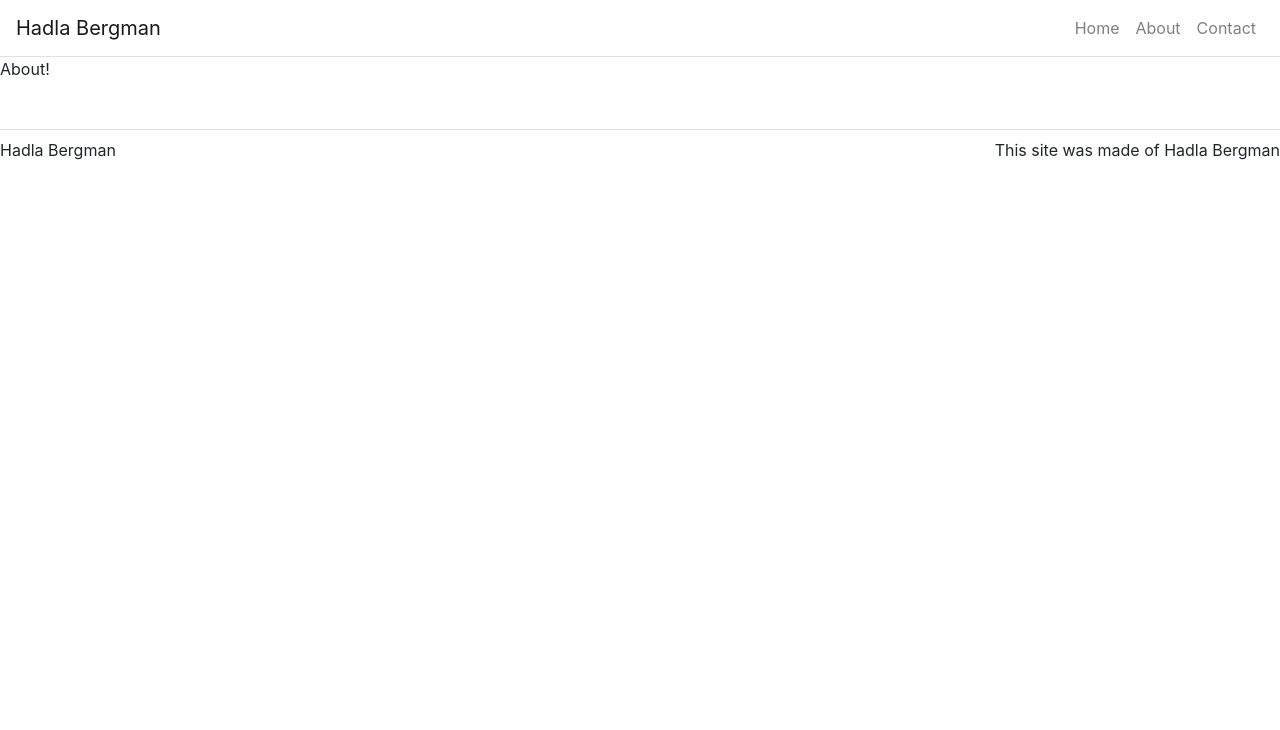
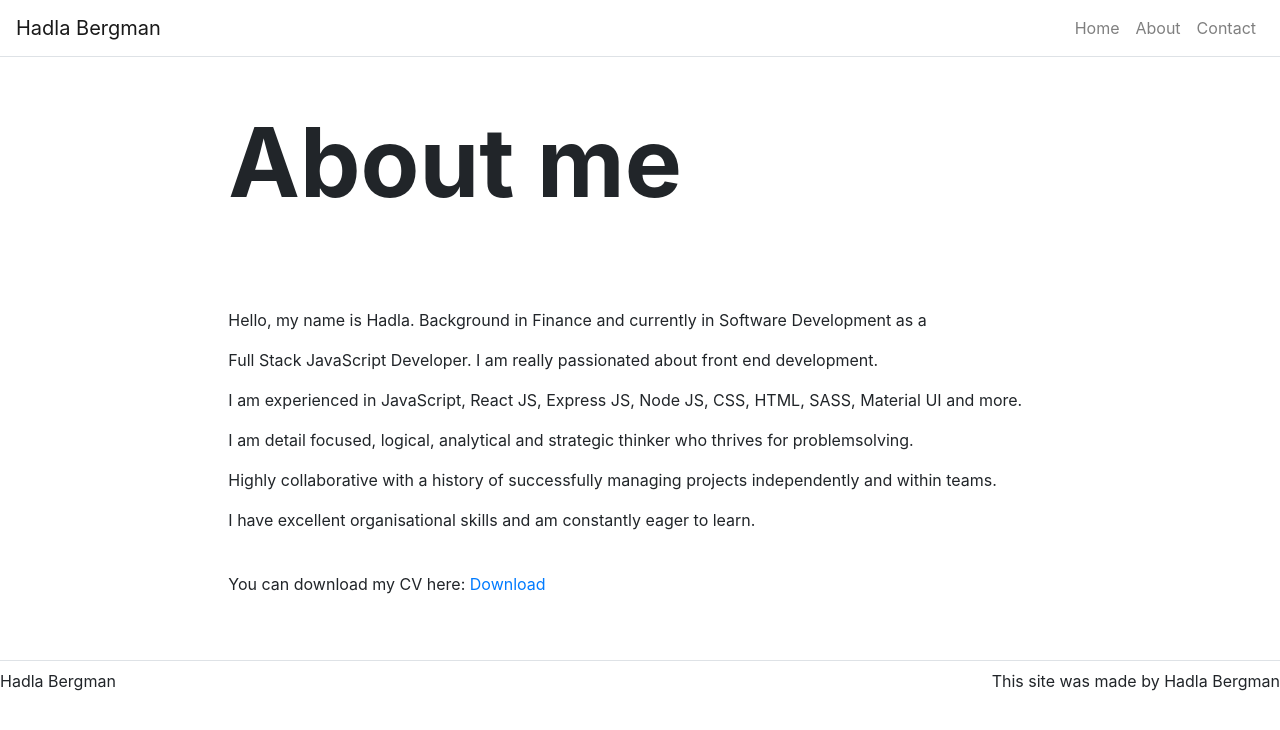
Before and after one commit to Hadla/Portfolio, a React (Create React App) app: page /about in a window 1280 px wide. Shown: the top 730 px of the page. Built offline with nearby package versions, Linux system fonts and the light colour scheme.

Commit message:
Made AboutPage and download button for CV. HomePage is about done.

```diff
--- a/src/App.js
+++ b/src/App.js
@@ -24,10 +24,10 @@ class App extends React.Component {
         text: 'Check out my projects below'
       },
       about: {
-        text: 'About me'
+        title: 'About me'
       },
       contact: {
-        text: 'Let\'s talk!'
+        title: 'Let\'s talk!'
       }
     }
   }
--- /dev/null
+++ b/src/components/Content.js
@@ -0,0 +1,17 @@
+import React from 'react';
+import { Container, Row, Col } from 'react-bootstrap';
+
+function Content(props) {
+
+    return(
+        <Container fluid={true}>
+            <Row className="justify-content-center">
+                <Col md={8}>
+                {props.children}
+                </Col>
+            </Row>
+        </Container>
+    );
+}
+
+export default Content;
--- a/src/components/Footer.js
+++ b/src/components/Footer.js
@@ -8,7 +8,7 @@ function Footer() {
                 <Container fluid={true}>
                     <Row className="border-top justify-content-between p-0">
                         <Col className="mt-2 p-0" md={3} sm={12}>Hadla Bergman</Col>
-                        <Col className="mt-2 p-0 d-flex justify-content-end" md={3}>This site was made of Hadla Bergman</Col>
+                        <Col className="mt-2 p-0 d-flex justify-content-end" md={3}>This site was made by Hadla Bergman</Col>
                     </Row>
                 </Container>
         </footer>
--- a/src/pages/AboutPage.js
+++ b/src/pages/AboutPage.js
@@ -1,9 +1,24 @@
 import React from 'react';
 
+import Hero from '../components/Hero';
+import Content from '../components/Content';
+
 function AboutPage(props) {
-    return(
-        <p>About!</p>
-    )
+  return (
+    <div>
+      <Hero title={props.title} />
+      <Content>
+        <p>Hello, my name is Hadla. Background in Finance and currently in Software Development as a </p>
+        <p>Full Stack JavaScript Developer. I am really passionated about front end development.</p>
+        <p>I am experienced in JavaScript, React JS, Express JS, Node JS, CSS, HTML, SASS, Material UI and more.</p>
+        <p>I am detail focused, logical, analytical and strategic thinker who thrives for problemsolving.</p>
+        <p>Highly collaborative with a history of successfully managing projects independently and within teams.</p>
+        <p>I have excellent organisational skills and am constantly eager to learn.</p>
+        <br/>
+        <p>You can download my CV here: <a href="../assets/CV.pdf" download>Download</a></p>
+      </Content>
+    </div>
+  );
 }
 
 export default AboutPage;
```
Also changed, not shown: 1 other file (tests, documents, lock files or other folders).
